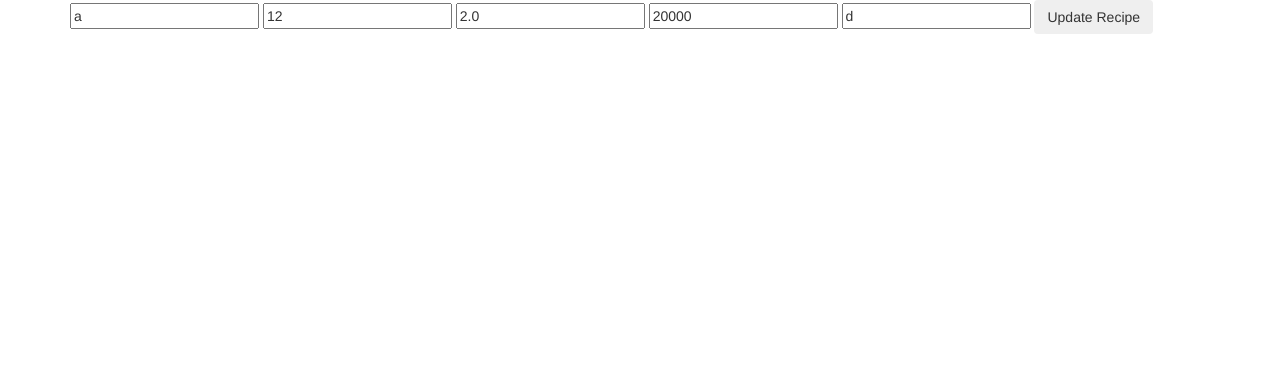
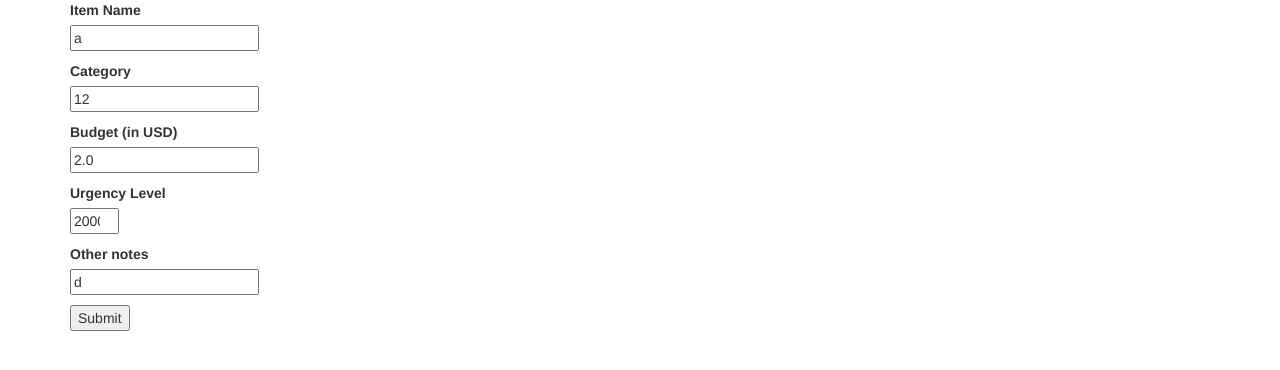
Before and after one commit to jessieAnhNguyen/Grocery-Cache, a Flask app: page /update/1 in a window 1280 px wide. Shown: the top 370 px of the page. Run offline with Flask 2, Linux system fonts and the light colour scheme; data comes from the database, SQL or seed files in the repository; both versions use the stored data as it was after the commit; some libraries are stand-ins or nearby versions.

Commit message:
Error messages displaying properly for both add and update.

```diff
--- a/app.py
+++ b/app.py
@@ -1,15 +1,17 @@
 from flask import Flask, render_template, request, redirect, url_for, flash
 from flask_bootstrap import Bootstrap
 from flask_wtf import FlaskForm
-from wtforms import StringField, SubmitField, FloatField, IntegerField
-from wtforms.validators import DataRequired, Length, NumberRange
+from flask_moment import Moment
 from flask_sqlalchemy import SQLAlchemy
+
+from forms import IndividualItemForm
 
 
 app = Flask(__name__)
 application = app
 
 bootstrap = Bootstrap(app)
+moment = Moment(app)
 
 
 app.config["SQLALCHEMY_DATABASE_URI"] = "sqlite:///grocerycache.db"
@@ -33,22 +35,6 @@ class Main_List(db.Model):
 
 app.config["SECRET_KEY"] = "Where do we go from here"
 
-# Create the form
-class IndividualItemForm(FlaskForm):
-    item_name = StringField("Item Name", validators=[
-        DataRequired(),
-        Length(max=200, message="Item name must be less than 200 characters"),
-    ])
-    category = StringField("Category", validators=[
-        Length(max=200, message="Category must be less than 200 characters"),
-    ])
-    budget = FloatField("Budget (in USD)")
-    urgency_level = IntegerField("Urgency Level", validators =[NumberRange(min=1, max=5, message="Urgency level must be between 1-5")])
-    notes = StringField("Other notes", validators=[
-        Length(max=500, message="Notes must be less than 500 characters"),
-    ])
-    submit = SubmitField("Submit")
-
 
 @app.errorhandler(404)
 def page_not_found(e):
@@ -60,29 +46,36 @@ def internal_server_error(e):
     return render_template("500.html"), 500
 
 # Update an item
+
+
 @app.route("/update/<int:id>", methods=["GET", "POST"])
 def update(id):
     # get the item from the database
     item_to_update = Main_List.query.get_or_404(id)
-
+    mainForm = IndividualItemForm()
     if request.method == "POST":
-        # get the updated values
-        item_to_update.item_name = request.form["item_name"]
-        item_to_update.category = request.form["category"]
-        item_to_update.budget = request.form["budget"]
-        item_to_update.urgency_level = request.form["urgency_level"]
-        item_to_update.notes = request.form["notes"]
-        try:
-            # update to the database
-            db.session.commit()
-            return redirect(url_for("index"))
-        except:
-            return "There was a problem updating the grocery item"
+        if mainForm.is_submitted() and mainForm.validate():
+            # get the updated values
+            item_to_update.item_name = request.form["item_name"]
+            item_to_update.category = request.form["category"]
+            item_to_update.budget = request.form["budget"]
+            item_to_update.urgency_level = request.form["urgency_level"]
+            item_to_update.notes = request.form["notes"]
+            try:
+                # update to the database
+                db.session.commit()
+                return redirect(url_for("index"))
+            except:
+                return "There was a problem updating the grocery item"
+        else:
+            return render_template("update.html", form=mainForm, item_to_update=item_to_update)
 
     else:
-        return render_template("update.html", item_to_update=item_to_update)
+        return render_template("update.html", form=mainForm, item_to_update=item_to_update)
 
 # TODO: write the delete an item function
+
+
 @app.route("/delete/<int:id>", methods=["GET"])
 def delete(id):
     item_to_delete = Main_List.query.get_or_404(id)
@@ -96,32 +89,38 @@ def delete(id):
         return "There was a problem updating the recipe"
 
 # Read the main list
+
+
 @app.route("/", methods=["GET", "POST"])
 def index():
     mainForm = IndividualItemForm()
 
     if request.method == "POST":
-        item_name = request.form["item_name"]
-        category = request.form["category"]
-        budget = request.form["budget"]
-        urgency_level = request.form["urgency_level"]
-        notes = request.form["notes"]
+        if mainForm.is_submitted() and mainForm.validate():
+            item_name = request.form["item_name"]
+            category = request.form["category"]
+            budget = request.form["budget"]
+            urgency_level = request.form["urgency_level"]
+            notes = request.form["notes"]
 
-        new_item = Main_List(
-            item_name=item_name,
-            category=category,
-            budget=budget,
-            urgency_level=urgency_level,
-            notes=notes,
-        )
+            new_item = Main_List(
+                item_name=item_name,
+                category=category,
+                budget=budget,
+                urgency_level=urgency_level,
+                notes=notes,
+            )
 
-        # Push to Database
-        try:
-            db.session.add(new_item)
-            db.session.commit()
-            return redirect(url_for("index"))
-        except:
-            return "Error"
+            # Push to Database
+            try:
+                db.session.add(new_item)
+                db.session.commit()
+                return redirect(url_for("index"))
+            except:
+                return "Error"
+        else:
+            itemList = Main_List.query
+            return render_template("index.html", form=mainForm, itemList=itemList)
 
     else:
         itemList = Main_List.query
--- /dev/null
+++ b/forms.py
@@ -0,0 +1,32 @@
+from flask_wtf import FlaskForm
+from wtforms import (
+    StringField,
+    PasswordField,
+    SubmitField,
+    BooleanField,
+    SelectField,
+    IntegerField,
+    DateField,
+    FloatField,
+    RadioField,
+)
+
+from wtforms.validators import DataRequired, Email, Length, EqualTo, NumberRange
+
+
+class IndividualItemForm(FlaskForm):
+    item_name = StringField("Item Name", validators=[
+        DataRequired(),
+        Length(max=200, message="Item name must be less than 200 characters"),
+    ])
+    category = StringField("Category", validators=[
+        Length(max=200, message="Category must be less than 200 characters"),
+    ])
+    budget = FloatField("Budget (in USD)", validators=[NumberRange(
+        min=0, message="Budget can't be negative"), ])
+    urgency_level = IntegerField("Urgency Level", validators=[NumberRange(
+        min=1, max=5, message="Urgency level must be between 1-5"), ])
+    notes = StringField("Other notes", validators=[
+        Length(max=500, message="Notes must be less than 500 characters"),
+    ])
+    submit = SubmitField("Submit")
--- a/templates/update.html
+++ b/templates/update.html
@@ -4,7 +4,52 @@
 {% block title %} Update Recipe{% endblock %}
 {%block content%}
 <div class="container">
-    <form action="/update/{{item_to_update.item_ID}}" Method="POST">
+    <form method="POST" action="/update/{{item_to_update.item_ID}}">
+        {{form.csrf_token}}
+        <p>
+            {{form.item_name.label}}<br />
+            {{form.item_name(value=item_to_update.item_name) }}
+        </p>
+        <ul>
+            {%for error in form.item_name.errors%}
+            <li style="color:red">{{error}}</li>
+            {%endfor%}
+        </ul>
+        <p>
+            {{form.category.label}}<br />
+            {{form.category(value=item_to_update.category)}}
+        </p>
+        <ul>
+            {%for error in form.category.errors%}
+            <li style="color:red">{{error}}</li>
+            {%endfor%}
+        </ul>
+        <p>
+            {{form.budget.label}}<br />
+            {{form.budget(value=item_to_update.budget)}}
+        </p>
+        <ul>
+            {%for error in form.budget.errors%}
+            <li style="color:red">{{error}}</li>
+            {%endfor%}
+        </ul>
+        <p>
+            {{form.urgency_level.label}}<br />
+            {{form.urgency_level(value=item_to_update.urgency_level)}}
+        </p>
+        <ul>
+            {%for error in form.urgency_level.errors%}
+            <li style="color:red">{{error}}</li>
+            {%endfor%}
+        </ul>
+        <p>
+            {{form.notes.label}}<br />
+            {{form.notes(value=item_to_update.notes)}}
+        </p>
+        <p>
+            {{form.submit}}
+        </p>
+        <!-- <form action="/update/{{item_to_update.item_ID}}" Method="POST">
 
         <input placeholder="Item" name="item_name" value="{{item_to_update.item_name }}">
         <input placeholder="Category" name="category" value="{{item_to_update.category}}">
@@ -13,7 +58,7 @@
         <input placeholder="Notes" name="notes" value="{{item_to_update.notes}}">
         <input type="submit" value="Update Recipe" class="btn btn-secondary">
 
-    </form>
+    </form> -->
 </div>
 
 
```
Also changed, not shown: templates/index.html (+48 -1 lines), README.md, grocerycache.db.
